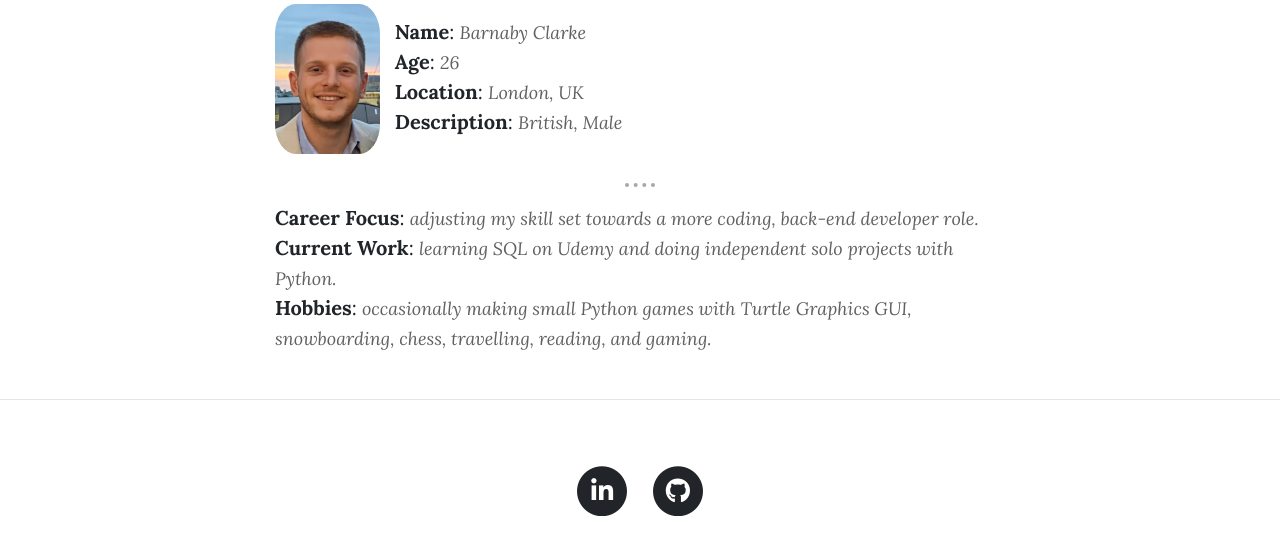
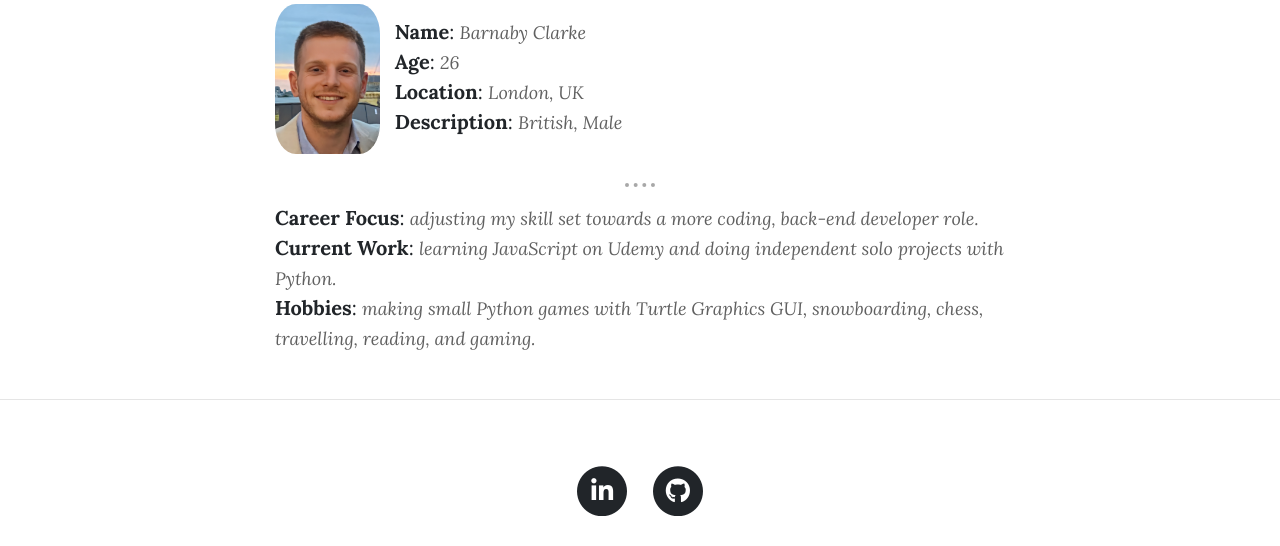
Before and after one commit to barnabyclarke/git-CV-backup, a Flask app: page / in a window 1280 px wide. Shown: the part 664-1210 px from the top of the page. Run offline with Flask 2, Linux system fonts and the light colour scheme; some libraries are stand-ins or nearby versions.

Commit message:
main page update 2

```diff
--- a/templates/index.html
+++ b/templates/index.html
@@ -33,8 +33,8 @@
 
             <div class="text-preview">
                 <b>Career Focus</b>: <em>adjusting my skill set towards a more coding, back-end developer role.</em><br>
-                <b>Current Work</b>: <em>learning SQL on Udemy and doing independent solo projects with Python.</em><br>
-                <b>Hobbies</b>: <em>occasionally making small Python games with Turtle Graphics GUI, snowboarding, chess, travelling,
+                <b>Current Work</b>: <em>learning JavaScript on Udemy and doing independent solo projects with Python.</em><br>
+                <b>Hobbies</b>: <em>making small Python games with Turtle Graphics GUI, snowboarding, chess, travelling,
                 reading, and gaming.
                 </em>
             </div>
```
